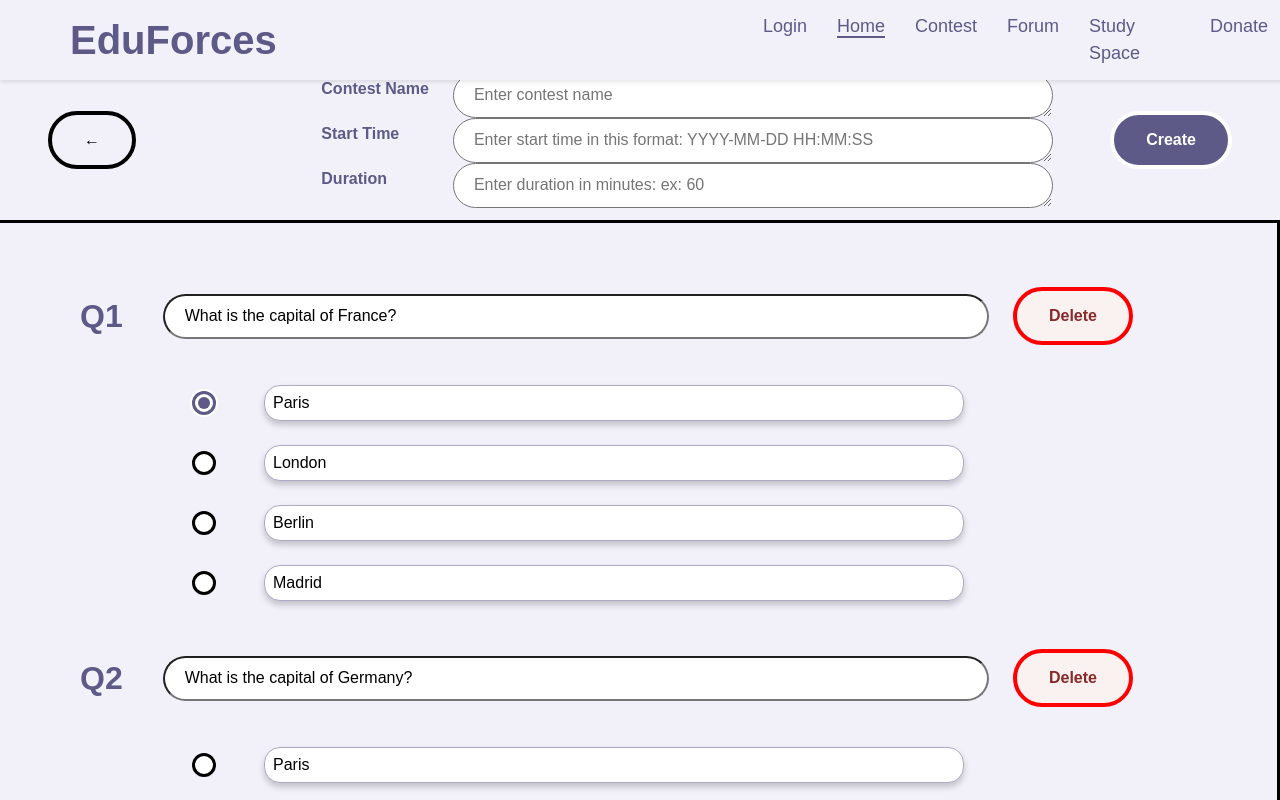
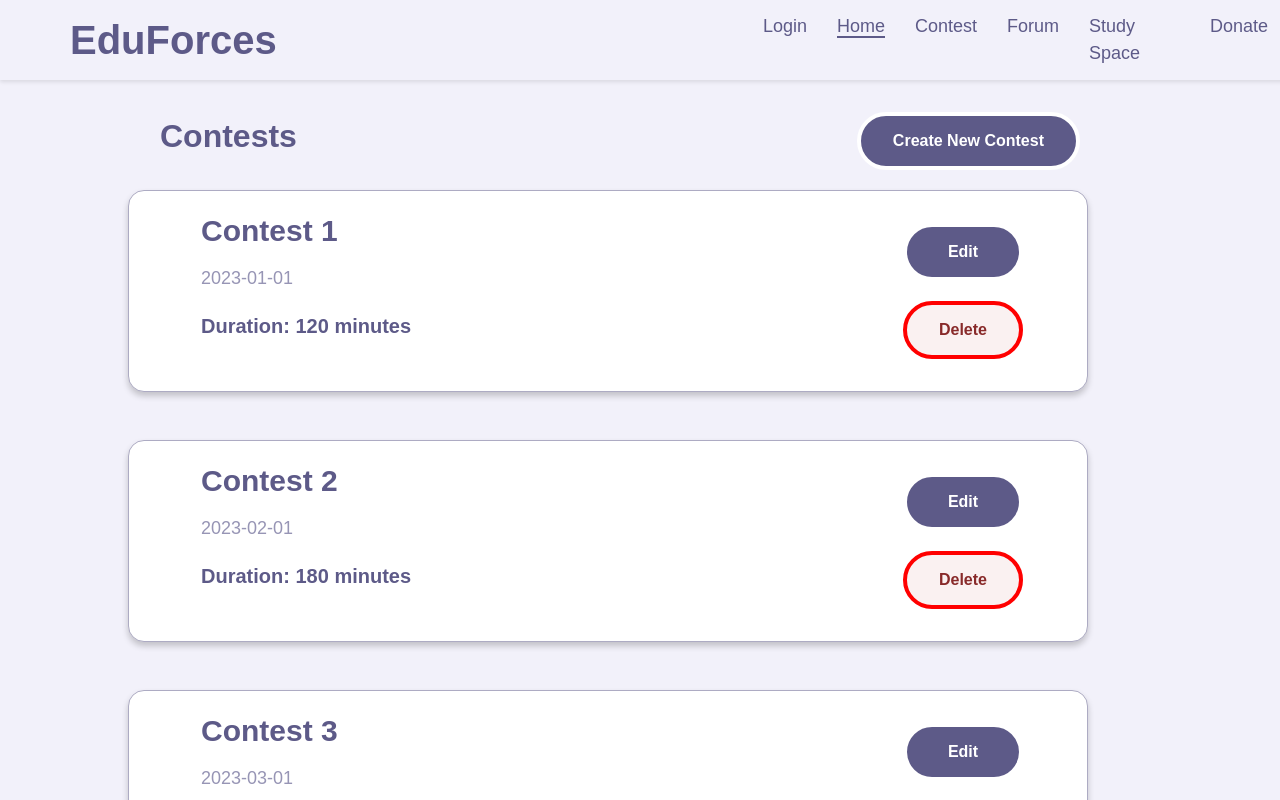
Before and after one commit to vtphatt2/EduForces, a React (Vite) app in the folder eduforces_frontend/: page / in a window 1280 px wide. Shown: the top 800 px of the page. Built offline with nearby package versions, Linux system fonts and the light colour scheme.

Commit message:
ContestCoordinator & ContestCreate transition

```diff
--- a/eduforces_frontend/src/App.tsx
+++ b/eduforces_frontend/src/App.tsx
@@ -128,11 +128,12 @@ const App: React.FC = () => {
           <Routes>
             <Route path="/login" element={<LoginPage />} />
             <Route path="/home" element={<Home postList={[]} contestList={[]} leaderboardList={[]} />} />
-            <Route path="/" element={<ContestCreate questionList={questionList} />} />
             <Route path="/forum" element={<Forum />} />
             <Route path="/post" element={<ForumPost />} />
             <Route path="/contest" element={<Contest />} />
             <Route path="/study-space" element={<StudySpace />} />
+            <Route path="/" element={<ContestCoordinator />} />
+            <Route path="/contest-create" element={<ContestCreate />} />
           </Routes>
         </div>
       </div>
--- a/eduforces_frontend/src/pages/ContestCoordinator/ContestCoordinator.tsx
+++ b/eduforces_frontend/src/pages/ContestCoordinator/ContestCoordinator.tsx
@@ -1,15 +1,33 @@
-import React from "react";
-import { ContestCoordinatorProps } from "./Type";
+import React, { useState, useRef } from "react";
 import ContestCoordinatorBlock from "./ContestCoordinatorBlock";
+import { ContestCoordinatorBlockProps } from "./Type";
 import Button from "../../components/Button.tsx";
-import styles from  "./ContestCoordinator.module.css";
+import styles from "./ContestCoordinator.module.css";
 
-const ContestCoordinator: React.FC<ContestCoordinatorProps> = ({
-  contestList,
-}) => {
+const ContestCoordinator: React.FC = () => {
+  const [contests, setContests] = useState<ContestCoordinatorBlockProps[]>([
+    { id: 1, title: "Contest 1", timestamp: "2023-01-01", duration: "120 minutes" },
+    { id: 2, title: "Contest 2", timestamp: "2023-02-01", duration: "180 minutes" },
+    { id: 3, title: "Contest 3", timestamp: "2023-03-01", duration: "90 minutes" },
+    { id: 4, title: "Contest 4", timestamp: "2023-04-01", duration: "150 minutes" },
+    // Add more contests as needed
+  ]);
+
+  const generateId = useRef(5); // Use useRef to persist the generateId value
+
+  const handleDeleteContest = (id: number) => {
+    setContests((prevContests) => prevContests.filter((contest) => contest.id !== id));
+  };
 
   const handleCreateContestClick = () => {
-    console.log("Create contest button clicked");
+    const newContest: ContestCoordinatorBlockProps = {
+      id: generateId.current,
+      title: 'Not yet set',
+      timestamp: 'Not yet set',
+      duration: 'Not yet set',
+    };
+    generateId.current += 1;
+    setContests((prevContests) => [...prevContests, newContest]);
   };
 
   return (
@@ -26,12 +44,11 @@ const ContestCoordinator: React.FC<ContestCoordinatorProps> = ({
             />
           </div>
         </div>
-        {contestList.map((contest, index) => (
+        {contests.map((contest) => (
           <ContestCoordinatorBlock
-            key={index}
-            title={contest.title}
-            timestamp={contest.timestamp}
-            duration={contest.duration}
+            key={contest.id}
+            {...contest}
+            onDelete={() => handleDeleteContest(contest.id)}
           />
         ))}
       </section>
--- a/eduforces_frontend/src/pages/ContestCoordinator/ContestCoordinatorBlock.tsx
+++ b/eduforces_frontend/src/pages/ContestCoordinator/ContestCoordinatorBlock.tsx
@@ -1,16 +1,42 @@
 import React from "react";
+import { useNavigate } from "react-router-dom";
 import { ContestCoordinatorBlockProps } from "./Type";
 import Button from "../../components/Button.tsx";
 import styles from "./ContestCoordinatorBlock.module.css";
 
-const ContestCoordinatorBlock: React.FC<ContestCoordinatorBlockProps> = ({ title, timestamp, duration }) => {
+const ContestCoordinatorBlock: React.FC<
+  ContestCoordinatorBlockProps & {
+    onDelete: () => void;
+  }
+  > = ({
+    id,
+    title,
+    timestamp,
+    duration,
+    onDelete
+}) => {
+  const navigate = useNavigate();
 
   const handleEditClick = () => {
-    console.log("Edit button clicked");
+    // console.log("Edit button clicked");
+    // Add logic to navigate to the page: ContestCreate
+    // Pass the contest details to the ContestCreate page
+    console.log("Editing Contest:", title); // Debugging
+    navigate("/contest-create", { // Navigate to ContestCreate page
+      state: {
+        id,
+        title,
+        timestamp,
+        duration,
+      },
+    });
   };
 
   const handleDeleteClick = () => {
-    console.log("Delete button clicked");
+      if (window.confirm(`Are you sure you want to delete contest ${title}?`)) {
+        console.log("Deleting Contest:", title); // Debugging log
+        onDelete();
+      }
   };
 
   return (
--- a/eduforces_frontend/src/pages/ContestCoordinator/Type.ts
+++ b/eduforces_frontend/src/pages/ContestCoordinator/Type.ts
@@ -1,4 +1,5 @@
 export interface ContestCoordinatorBlockProps {
+    id: number;
     title: string;
     timestamp: string;
     duration?: string;
--- a/eduforces_frontend/src/pages/ContestCreate/ContestCreate.module.css
+++ b/eduforces_frontend/src/pages/ContestCreate/ContestCreate.module.css
@@ -36,7 +36,7 @@
     font-weight: 400;
     font-family: 'Poppins', sans-serif;
     text-align:justify;
-    color: #5D5A88;
+    color: black;
 
     margin: 0;
     margin-left: 1.5rem;
--- a/eduforces_frontend/src/pages/ContestCreate/ContestCreate.tsx
+++ b/eduforces_frontend/src/pages/ContestCreate/ContestCreate.tsx
@@ -1,11 +1,21 @@
 import React, { useState, useRef } from "react";
-import { ContestCreateProps } from "./Type";
+import { useLocation } from "react-router-dom";
+import { useNavigate } from "react-router-dom";
 import { QuestionProps } from "./Type";
 import Button from "../../components/Button.tsx";
 import Question from "./Question";
 import styles from "./ContestCreate.module.css";
 
-const ContestCreate: React.FC<ContestCreateProps> = () => {
+const ContestCreate: React.FC = () => {
+  const location = useLocation();
+  const { id, title, timestamp, duration } = location.state || {};
+  console.log("Contest Details:", { id, title, timestamp, duration });
+
+  // State for contest details
+  const [contestName, setContestName] = useState(title);
+  const [startTime, setStartTime] = useState(timestamp);
+  const [contestDuration, setContestDuration] = useState(duration);
+
   let [questionList, setQuestionList] = useState<QuestionProps[]>([
     {
       id: 10001,
@@ -46,15 +56,6 @@ const ContestCreate: React.FC<ContestCreateProps> = () => {
 
   const generateId = useRef(10200); // Use useRef to persist the generateId value
 
-  const navigateBack = () => {
-    // Logic to navigate back (e.g., use history or router)
-    console.log("Navigate back");
-  };
-
-  const handleCreateContest = () => {
-    console.log("Contest created with questions:", questionList);
-  };
-
 
   const handleCreateQuestion = () => {
     const newQuestionNumber = questionList.length + 1;
@@ -66,7 +67,6 @@ const ContestCreate: React.FC<ContestCreateProps> = () => {
       correctAnswer: "",
     };
     setQuestionList([...questionList, newQuestion]);
-    console.log("ID", generateId);
   };
 
   const handleUpdateQuestion = (
@@ -88,6 +88,35 @@ const ContestCreate: React.FC<ContestCreateProps> = () => {
     );
   }
 
+  const navigate = useNavigate();
+  const navigateBack = () => {
+    const userConfirmed = window.confirm(
+      "You have unsaved changes. Are you sure you want to go back? Unsaved changes will be lost."
+    );
+    if (userConfirmed) {
+      navigate("/"); // Replace with the actual path to ContestCoordinator page
+    }
+  };
+
+  const handleSaveClick = () => {
+    // Collect the data to be saved
+    const contestData = {
+      id,
+      title, // Add logic to fetch the updated title from the textarea
+      timestamp, // Add logic to fetch the updated timestamp from the textarea
+      duration, // Add logic to fetch the updated duration from the textarea
+      questionList, // Current question list
+    };
+
+    console.log("Saving Contest Data:", contestData); // Debugging log
+
+    // Save data logic (e.g., API call or updating state)
+    // Example: await saveContest(contestData);
+
+    // Navigate back to ContestCoordinator page
+    navigate("/");
+  };
+
 
   return (
     <div>
@@ -105,6 +134,8 @@ const ContestCreate: React.FC<ContestCreateProps> = () => {
             <textarea
               className={styles.textArea}
               placeholder="Enter contest name"
+              value={contestName}
+              onChange={(e) => setContestName(e.target.value)}
             />
           </div>
 
@@ -113,6 +144,8 @@ const ContestCreate: React.FC<ContestCreateProps> = () => {
             <textarea
               className={styles.textArea}
               placeholder="Enter start time in this format: YYYY-MM-DD HH:MM:SS"
+              value={startTime}
+              onChange={(e) => setStartTime(e.target.value)}
             />
           </div>
 
@@ -121,10 +154,12 @@ const ContestCreate: React.FC<ContestCreateProps> = () => {
             <textarea
               className={styles.textArea}
               placeholder="Enter duration in minutes: ex: 60"
+              value={contestDuration}
+              onChange={(e) => setContestDuration(e.target.value)}
             />
           </div>
         </div>
-        <Button label="Create" onClick={handleCreateContest} />
+        <Button label="Save" onClick={handleSaveClick} />
       </header>
 
       <div className={styles.questionContainer}>
```
